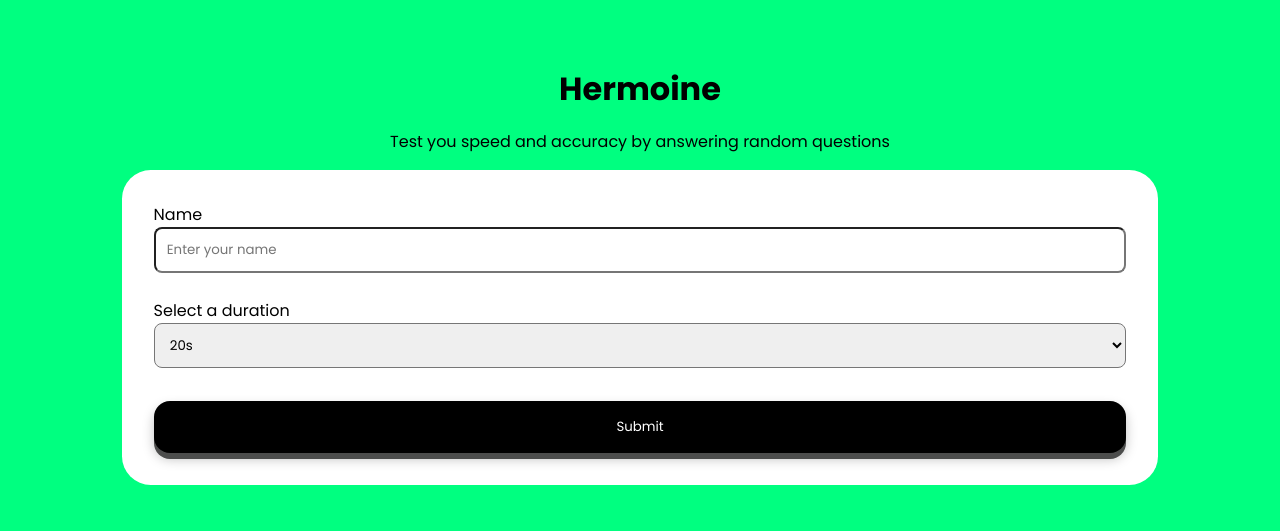
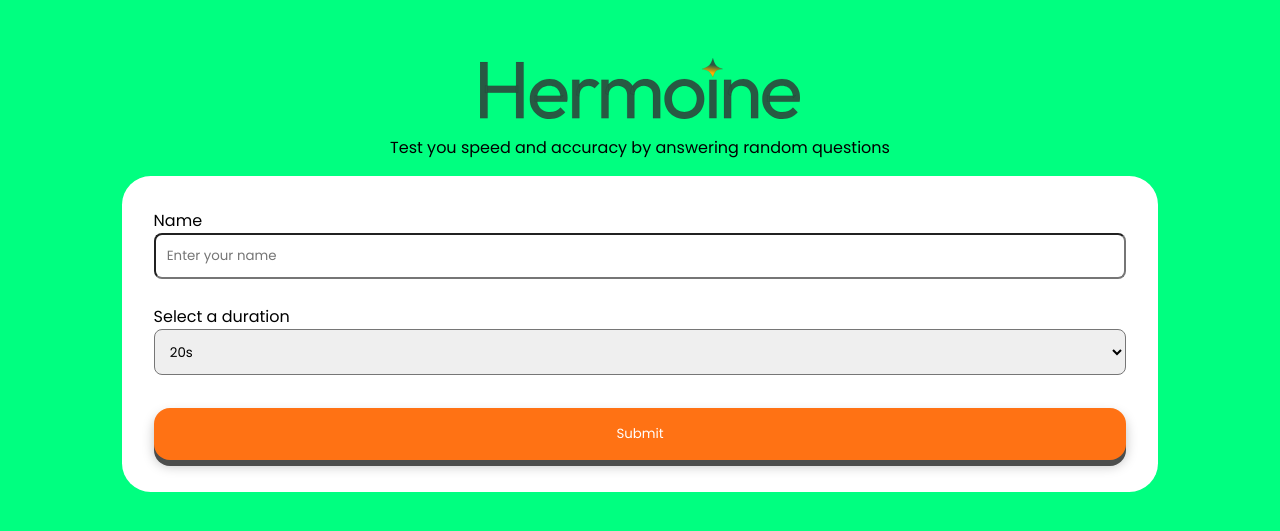
Before and after one commit to poinerd/moine, a React (Vite) app: page / in a window 1280 px wide. Shown: the part 125-656 px from the top of the page. Built offline with nearby package versions, Linux system fonts and the light colour scheme.

Commit message:
still building

```diff
--- a/src/Components/AllStyles.module.css
+++ b/src/Components/AllStyles.module.css
@@ -2,7 +2,10 @@
 @import url('https://fonts.googleapis.com/css2?family=Poppins:ital,wght@0,100;0,200;0,300;0,400;0,500;0,600;0,700;0,800;0,900;1,100;1,200;1,300;1,400;1,500;1,600;1,700;1,800;1,900&display=swap');
 
 
+p{
+    font-size:1rem
 
+}
 
 .quizStartContainer{
     background-color: rgb(255, 255, 255);
@@ -68,7 +71,7 @@
 
 .btn_1{
     width:100%;
-    background-color: black;
+    background-color: #ff7214;
     color: white;
     padding: 1rem;
     border-radius: 1rem;
--- a/src/Components/QuizStart.tsx
+++ b/src/Components/QuizStart.tsx
@@ -1,7 +1,7 @@
 import styles from './AllStyles.module.css'
 import { useNavigate} from 'react-router-dom'
 import { useState,  } from 'react'
-
+import Logo from '../assets/moine1.svg'
 
 type quizStartProps={
     setPlayerName : React.Dispatch<React.SetStateAction<string>>
@@ -56,9 +56,9 @@ function QuizStart ({setPlayerName, setPlayerDuration}: quizStartProps){
     return(
         <div className={styles.container}>
             <div className={styles.quizStartContainer2}>
-            <h1 >Hermoine</h1>
+            <img src={Logo} style={{width:'20rem', height:''}} alt='logo'/>
+            <p> Test you speed and accuracy by answering random questions</p>
 
-            <p> Test you speed and accuracy by answering random questions</p>
 
             <form onSubmit={fetchQuestions} className={styles.quizStartContainer1}>
             <div className={styles.optionsContainer}>
```
Also changed, not shown: src/assets/moine.svg (added), src/assets/moine1.svg (added).
